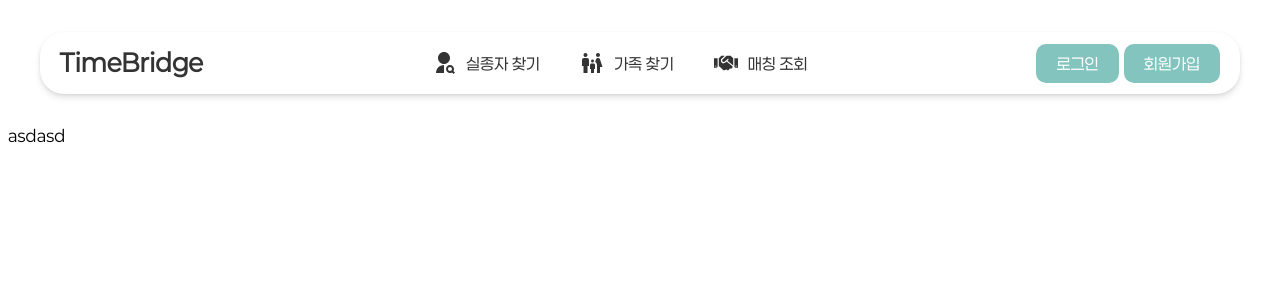
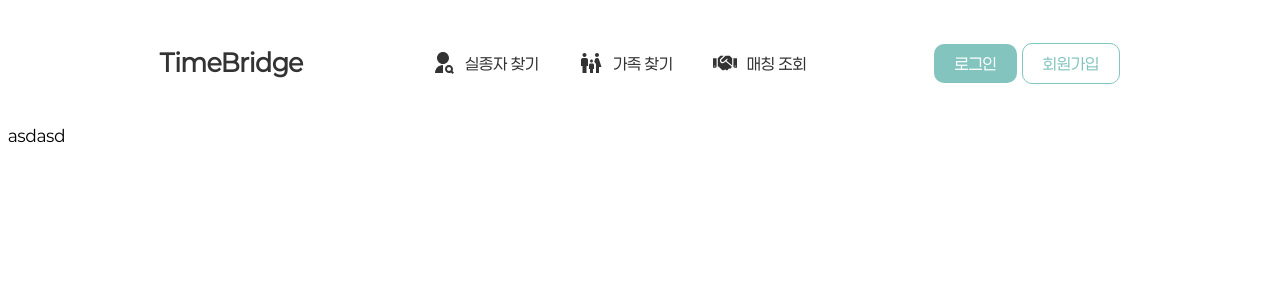
Before and after one commit to Subby02/time-bridge-front, a React (Vite) app: page / in a window 1280 px wide. Shown: the top 300 px of the page. Built offline with nearby package versions, Linux system fonts and the light colour scheme.

Commit message:
fix: 기존 디자인 수정 및 라우터 추가

```diff
--- a/src/App.jsx
+++ b/src/App.jsx
@@ -3,6 +3,8 @@ import { BrowserRouter, Routes, Route } from 'react-router-dom';
 import HomePage from './pages/HomePage';
 import LoginPage from './pages/LoginPage';
 import RegisterPage from './pages/RegisterPage';
+import MissingPage from './pages/MissingPage';
+import FaceSimilarityPage from './pages/FaceSimilarityPage';
 
 function App() {
   return (
@@ -11,6 +13,8 @@ function App() {
         <Route path="/" element={<HomePage />} />
         <Route path="/login" element={<LoginPage />} />
         <Route path="/register" element={<RegisterPage />} />
+        <Route path="/missing" element={<MissingPage />} />
+        <Route path="/face-similarity" element={<FaceSimilarityPage />} />
       </Routes>
     </BrowserRouter>
   )
--- a/src/components/Navbar.jsx
+++ b/src/components/Navbar.jsx
@@ -1,4 +1,4 @@
-import './Navbar.css'
+import styles from './Navbar.module.css'
 import { Link } from 'react-router-dom';
 import { RiUserSearchFill } from "react-icons/ri";
 import { MdFamilyRestroom } from "react-icons/md";
@@ -6,20 +6,18 @@ import { FaHandshake } from "react-icons/fa";
 
 export default function Navbar() {
   return (
-    <div>
-      <div className="navbar">
-        <Link className='navLogo' to="/"><h2>TimeBridge</h2></Link>
+    <div className={styles.navbar}>
+      <Link className={styles.navLogo} to="/"><h2>TimeBridge</h2></Link>
 
-        <div className='navMenuGroup'>
-            <Link className="navMenu" to="/"><RiUserSearchFill className='navIcon'/>실종자 찾기</Link>
-            <Link className="navMenu" to="/"><MdFamilyRestroom className='navIcon'/>가족 찾기</Link>
-            <Link className="navMenu" to="/"><FaHandshake className='navIcon'/>매칭 조회</Link>
-        </div>
+      <div className={styles.navMenuGroup}>
+          <Link className={styles.navMenu} to="/missing"><RiUserSearchFill className={styles.navIcon}/>실종자 찾기</Link>
+          <Link className={styles.navMenu} to="/"><MdFamilyRestroom className={styles.navIcon}/>가족 찾기</Link>
+          <Link className={styles.navMenu} to="/"><FaHandshake className={styles.navIcon}/>매칭 조회</Link>
+      </div>
 
-        <div className='navBtnGroup'>
-            <Link className='btn' to="/login">로그인</Link>
-            <Link className='btn' to="/register">회원가입</Link>
-        </div>
+      <div className={styles.navBtnGroup}>
+          <Link className='btn-mint' to="/login">로그인</Link>
+          <Link className='btn-white' to="/register">회원가입</Link>
       </div>
     </div>
   );
--- a/src/components/Navbar.css
+++ b/src/components/Navbar.module.css
@@ -1,13 +1,11 @@
 .navbar{
-    width: 1200px; /* 너비를 60%로 줄임 */
+    width: 1000px; /* 너비를 60%로 줄임 */
     height: 30px;
     margin-left: auto; /* 왼쪽 자동 마진 */
     margin-right: auto; /* 오른쪽 자동 마진 */
     padding-top: 1rem; /* 상단 여백 추가 */
     padding-bottom: 1rem; /* 하단 여백 추가 */
     background-color: white; /* 흰색 배경 */
-    border-radius: 1.5rem; /* 둥근 모서리 */
-    box-shadow: 0 4px 6px rgba(0, 0, 0, 0.1), 0 1px 3px rgba(0, 0, 0, 0.08); /* 그림자 효과로 살짝 떠 있는 느낌 */
     margin-top: 2rem; /* 위쪽 마진 */
     margin-bottom: 2rem; /* 아래쪽 마진 */
     display: flex;
--- a/src/index.css
+++ b/src/index.css
@@ -9,7 +9,7 @@ body {
     font-family: 'Paperlogy', sans-serif; /* 지정한 폰트 이름 사용 */
 }
 
-.btn {
+.btn-mint {
     background-color: #83c5be; /* 민트색 배경 */
     color: white; /* 흰색 글자 */
     text-decoration: none; /* 밑줄 제거 */
@@ -21,7 +21,7 @@ body {
     transition: background-color 0.3s ease;
 }
 
-.btn:hover {
+.btn-mint:hover {
     background-color: #6aab9f; /* 호버 시 약간 어두운 민트색 */
 }
 
@@ -29,3 +29,28 @@ body {
     background-color: #ccc;
     cursor: not-allowed;
 }
+
+.btn-white {
+    background-color: #fff; /* 민트색 배경 */
+    color: #83c5be; /* 흰색 글자 */
+    text-decoration: none; /* 밑줄 제거 */
+    border: 1px solid #83c5be;
+    border-radius: 10px;
+    padding: 10px 20px;
+    font-size: 1rem;
+    cursor: pointer;
+    transition: background-color 0.3s ease;
+}
+
+.btn-white:hover {
+    background-color: #f0f0f0;
+    border-color: #6aab9f;
+    color: #6aab9f;
+}
+
+.btn-white:disabled {
+    background-color: #ccc;
+    border: #ccc;
+    color: #fff;
+    cursor: not-allowed;
+}
--- a/src/pages/LoginPage.jsx
+++ b/src/pages/LoginPage.jsx
@@ -47,7 +47,7 @@ export default function LoginPage() {
           <Link to="/register" className={styles.link}>회원가입</Link>
           <Link to="/" className={styles.link}>아이디/비밀번호 찾기</Link>
         </div>
-        <button type="submit" className="btn">로그인</button>
+        <button type="submit" className="btn-mint">로그인</button>
       </form>
     </div>
   );
--- a/src/pages/LoginPage.module.css
+++ b/src/pages/LoginPage.module.css
@@ -2,10 +2,10 @@
     width: 400px;
     border-radius: 10px;
     padding: 20px;
-    box-shadow: 0 4px 6px rgba(0, 0, 0, 0.1), 0 1px 3px rgba(0, 0, 0, 0.08);
     margin-left: auto;
     margin-right: auto;
     margin-top: 300px;
+    border: 1px solid #ccc;
     background-color: white;
 }
 
@@ -34,6 +34,7 @@
 }
 
 .formInput {
+    font-family: 'Paperlogy';
     padding: 0.75rem;
     border: 1px solid #ccc; /* 기본 테두리 색상 */
     border-radius: 0.5rem;
--- a/src/pages/RegisterPage.jsx
+++ b/src/pages/RegisterPage.jsx
@@ -94,7 +94,7 @@ export default function RegisterPage() {
         <div className={styles.formLinks}>
           <Link to="/login" className={styles.link}>로그인</Link>
         </div>
-        <button type="submit" className="btn" disabled={true}>회원가입</button>
+        <button type="submit" className="btn-mint" disabled={true}>회원가입</button>
       </form>
     </div>
   );
--- a/src/pages/RegisterPage.module.css
+++ b/src/pages/RegisterPage.module.css
@@ -2,10 +2,10 @@
     width: 400px;
     border-radius: 10px;
     padding: 20px;
-    box-shadow: 0 4px 6px rgba(0, 0, 0, 0.1), 0 1px 3px rgba(0, 0, 0, 0.08);
+    border: 1px solid #ccc;
     margin-left: auto;
     margin-right: auto;
-    margin-top: 300px;
+    margin-top: 150px;
     background-color: white;
 }
 
@@ -34,6 +34,7 @@
 }
 
 .formInput {
+    font-family: 'Paperlogy';
     padding: 0.75rem;
     border: 1px solid #ccc; /* 기본 테두리 색상 */
     border-radius: 0.5rem;
```
